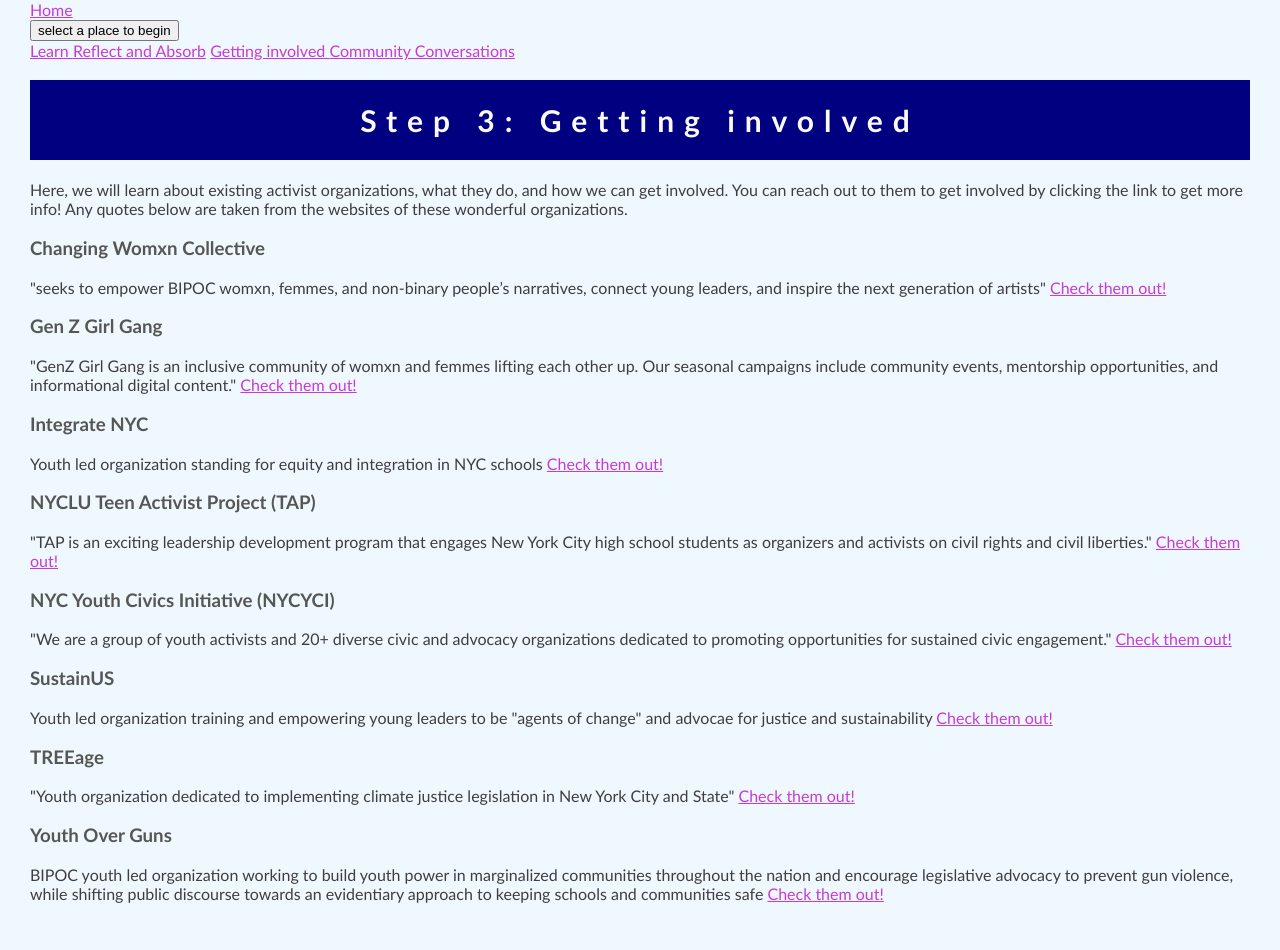
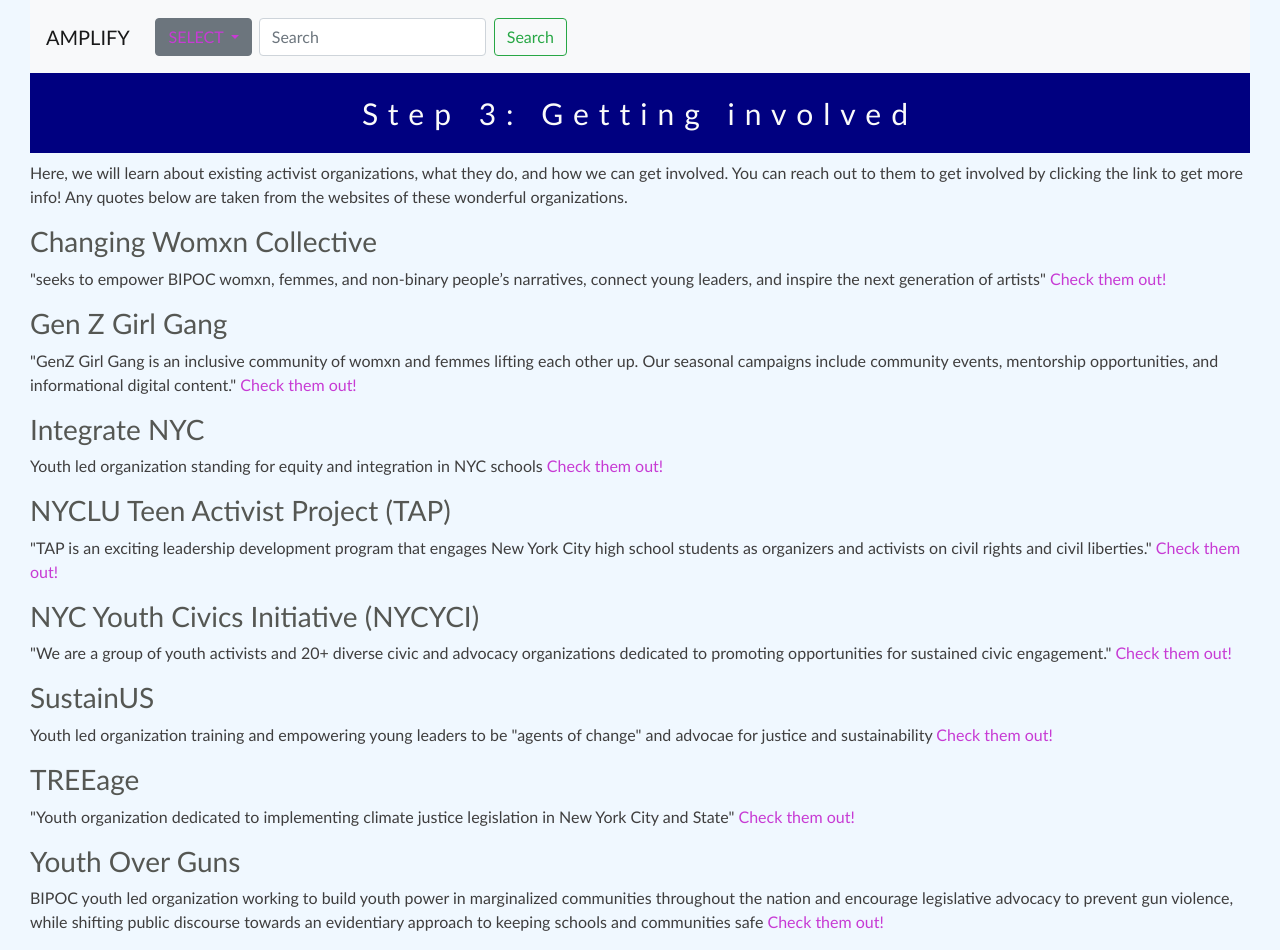
Before and after one commit to Chimene-k/Amplify-Youth-Activism, a plain HTML site: page WhoWhat.html in a window 1280 px wide. Before the commit the page ends 919 px from the top, so only its background shows below. Drawn offline with nearby package versions, Linux system fonts and the light colour scheme; files that its build step writes are made by us from their sources; files whose address does not match are found by name.

Commit message:
Update WhoWhat.html

```diff
--- a/WhoWhat.html
+++ b/WhoWhat.html
@@ -1,78 +1,116 @@
-
 <!DOCTYPE html>
 <html>
+
 <head>
-        <meta charset = "utf-8">
-        <title> where to get involved </title>
-        <link rel="stylesheet" href="YouthActivismsite/style.css">
+    <meta charset="utf-8">
+    <title> Amplify </title>
 
-        <style>
-            @import url("/Users/chimenekeys/Desktop/CodingForChange/MyYouthActivismWebsite/YouthActivismsite/style.css");
-            </style>
+    <link rel="stylesheet" href="https://stackpath.bootstrapcdn.com/bootstrap/4.5.0/css/bootstrap.min.css"
+        integrity="sha384-9aIt2nRpC12Uk9gS9baDl411NQApFmC26EwAOH8WgZl5MYYxFfc+NcPb1dKGj7Sk" crossorigin="anonymous">
+    <meta name="viewport" content="width=device-width, initial-scale=1, shrink-to-fit=no">
+    <link rel="stylesheet" href="./style.css">
+
+
+
 </head>
 
 <body>
 
-        <div class="navbar">
-                <a href="/Users/chimenekeys/Desktop/CodingForChange/MyYouthActivismWebsite/YouthActivismsite/index.html">Home </a>
+    <nav class="navbar navbar-expand-lg navbar-light bg-light">
+
+        <a class="navbar-brand"
+            href="/Users/chimenekeys/Desktop/CodingForChange/MyYouthActivismWebsite/YouthActivismsite/index.html">AMPLIFY<span
+                class="sr-only">(current)</span></a>
+        <button class="navbar-toggler" type="button" data-toggle="collapse" data-target="#navbarSupportedContent"
+            aria-controls="navbarSupportedContent" aria-expanded="false" aria-label="Toggle navigation">
+            <span class="navbar-toggler-icon"></span>
+        </button>
+
+        <div id="navbarSupportedContent">
+            <ul class="navbar-nav mr-auto">
+                <li>
                     <div class="dropdown">
-                    <button class="dropdown"> select a place to begin
-                        <i class="fa fa-caret-down"></i>
-                    </button>
-                    <div class="dropdown-content">
-                        <a href="/Users/chimenekeys/Desktop/CodingForChange/MyYouthActivismWebsite/YouthActivismsite/How.html"> Learn </a>
-                        <a href="Why.html"> Reflect and Absorb</a>
-                        <a href="WhoWhat.html"> Getting involved </a>
-                        <a href="community.html"> Community Conversations </a>
+                        <a class="btn btn-secondary dropdown-toggle" href="#" role="button" id="dropdownMenuLink"
+                            data-toggle="dropdown" aria-haspopup="true" aria-expanded="false">
+                            SELECT
+                        </a>
+
+                        <div class="dropdown-menu" aria-labelledby="dropdownMenuLink">
+                            <a class="dropdown-item" href="How.html"> Learn</a>
+                            <a class="dropdown-item" href="Why.html"> Reflect and Absorb </a>
+                            <a class="dropdown-item active" href="WhoWhat.html"> Getting Involved </a>
+                            <a class="dropdown-item" href="community.html"> Community Conversations </a>
+
                         </div>
-                </div>
+                </li>
         </div>
 
 
+
+        </ul>
+        <form class="form-inline my-2 my-lg-0">
+            <input class="form-control mr-sm-2" type="search" placeholder="Search" aria-label="Search">
+            <button class="btn btn-outline-success my-2 my-sm-0" type="submit">Search</button>
+        </form>
+        </div>
+    </nav>
+
+
     <h1> Step 3: Getting involved </h1>
-        <p> Here, we will learn about existing activist organizations, what they do, and how we can get involved. You can reach out to them to get involved by clicking the link to get more info!
+    <p> Here, we will learn about existing activist organizations, what they do, and how we can get involved. You can
+        reach out to them to get involved by clicking the link to get more info!
         Any quotes below are taken from the websites of these wonderful organizations. </p>
 
     <h3> Changing Womxn Collective </h3>
     <p> "seeks to empower BIPOC womxn, femmes, and non-binary people’s narratives,
         connect young leaders, and inspire the next generation of artists"
-                <a href= "https://changingwomxncollective.org/"> Check them out! </a> </p>
+        <a href="https://changingwomxncollective.org/"> Check them out! </a> </p>
 
     <h3> Gen Z Girl Gang </h3>
     <p> "GenZ Girl Gang is an inclusive community of womxn and femmes lifting each other up.
         Our seasonal campaigns include community events, mentorship opportunities, and informational digital content."
-                <a href= "https://www.mygenzgirlgang.com/"> Check them out! </a> </p>
+        <a href="https://www.mygenzgirlgang.com/"> Check them out! </a> </p>
 
     <h3> Integrate NYC </h3>
     <p> Youth led organization standing for equity and integration in NYC schools
-            <a href= "https://www.integratenyc.org/"> Check them out! </a> </p>
+        <a href="https://www.integratenyc.org/"> Check them out! </a> </p>
 
     <h3> NYCLU Teen Activist Project (TAP) </h3>
     <p> "TAP is an exciting leadership development program that engages
         New York City high school students as organizers and activists on civil rights and civil liberties."
-            <a href= "https://www.nyclu.org/en/issues/education-policy-center/youth-activism"> Check them out! </a> </p>
+        <a href="https://www.nyclu.org/en/issues/education-policy-center/youth-activism"> Check them out! </a> </p>
 
     <h3> NYC Youth Civics Initiative (NYCYCI) </h3>
     <p> "We are a group of youth activists and 20+ diverse civic
         and advocacy organizations dedicated to promoting opportunities for sustained civic engagement."
-            <a href= "https://nycyci.org"> Check them out! </a> </p>
+        <a href="https://nycyci.org"> Check them out! </a> </p>
 
     <h3> SustainUS </h3>
-        <p> Youth led organization training and empowering young leaders to be "agents of change" and advocae for justice and sustainability
-            <a href= "https://sustainus.org"> Check them out! </a> </p>
+    <p> Youth led organization training and empowering young leaders to be "agents of change" and advocae for justice
+        and sustainability
+        <a href="https://sustainus.org"> Check them out! </a> </p>
 
     <h3> TREEage </h3>
     <p> "Youth organization dedicated to implementing climate justice legislation in New York City and State"
-            <a href= "https://www.treeageteam.org"> Check them out! </a> </p>
+        <a href="https://www.treeageteam.org"> Check them out! </a> </p>
 
     <h3> Youth Over Guns </h3>
     <p> BIPOC youth led organization working to
         build youth power in marginalized communities throughout the nation and
         encourage legislative advocacy to prevent gun violence,
         while shifting public discourse towards an evidentiary approach to keeping schools and communities safe
-            <a href= "https://www.youthovergunsny.org/"> Check them out! </a> </p>
+        <a href="https://www.youthovergunsny.org/"> Check them out! </a> </p>
 
 
+    <script src="https://code.jquery.com/jquery-3.5.1.slim.min.js"
+        integrity="sha384-DfXdz2htPH0lsSSs5nCTpuj/zy4C+OGpamoFVy38MVBnE+IbbVYUew+OrCXaRkfj"
+        crossorigin="anonymous"></script>
+    <script src="https://cdn.jsdelivr.net/npm/popper.js@1.16.0/dist/umd/popper.min.js"
+        integrity="sha384-Q6E9RHvbIyZFJoft+2mJbHaEWldlvI9IOYy5n3zV9zzTtmI3UksdQRVvoxMfooAo"
+        crossorigin="anonymous"></script>
+    <script src="https://stackpath.bootstrapcdn.com/bootstrap/4.5.0/js/bootstrap.min.js"
+        integrity="sha384-OgVRvuATP1z7JjHLkuOU7Xw704+h835Lr+6QL9UvYjZE3Ipu6Tp75j7Bh/kR0JKI"
+        crossorigin="anonymous"></script>
 
 
 </body>
```
Lines whose indentation alone changed are shown as unchanged.
